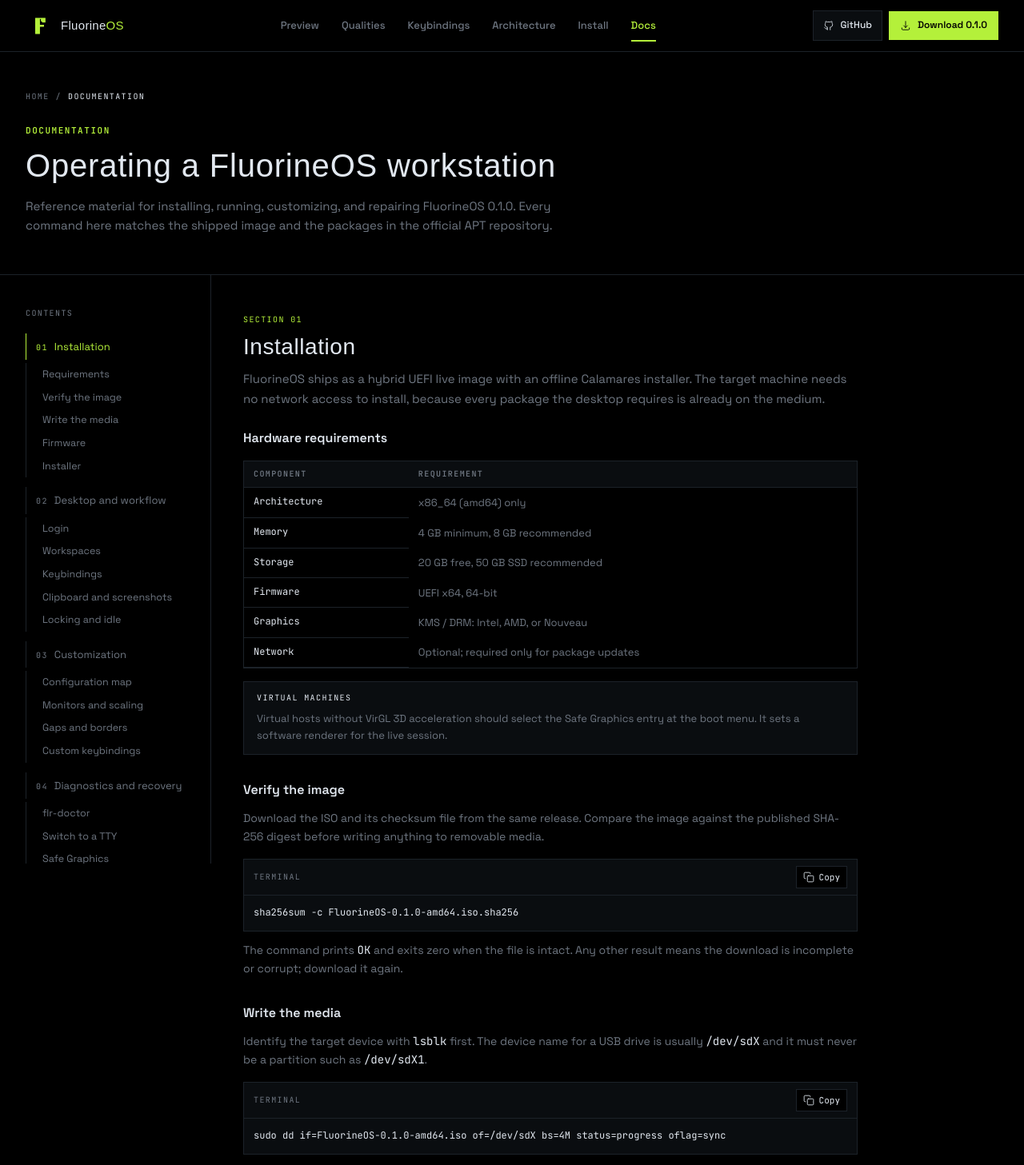
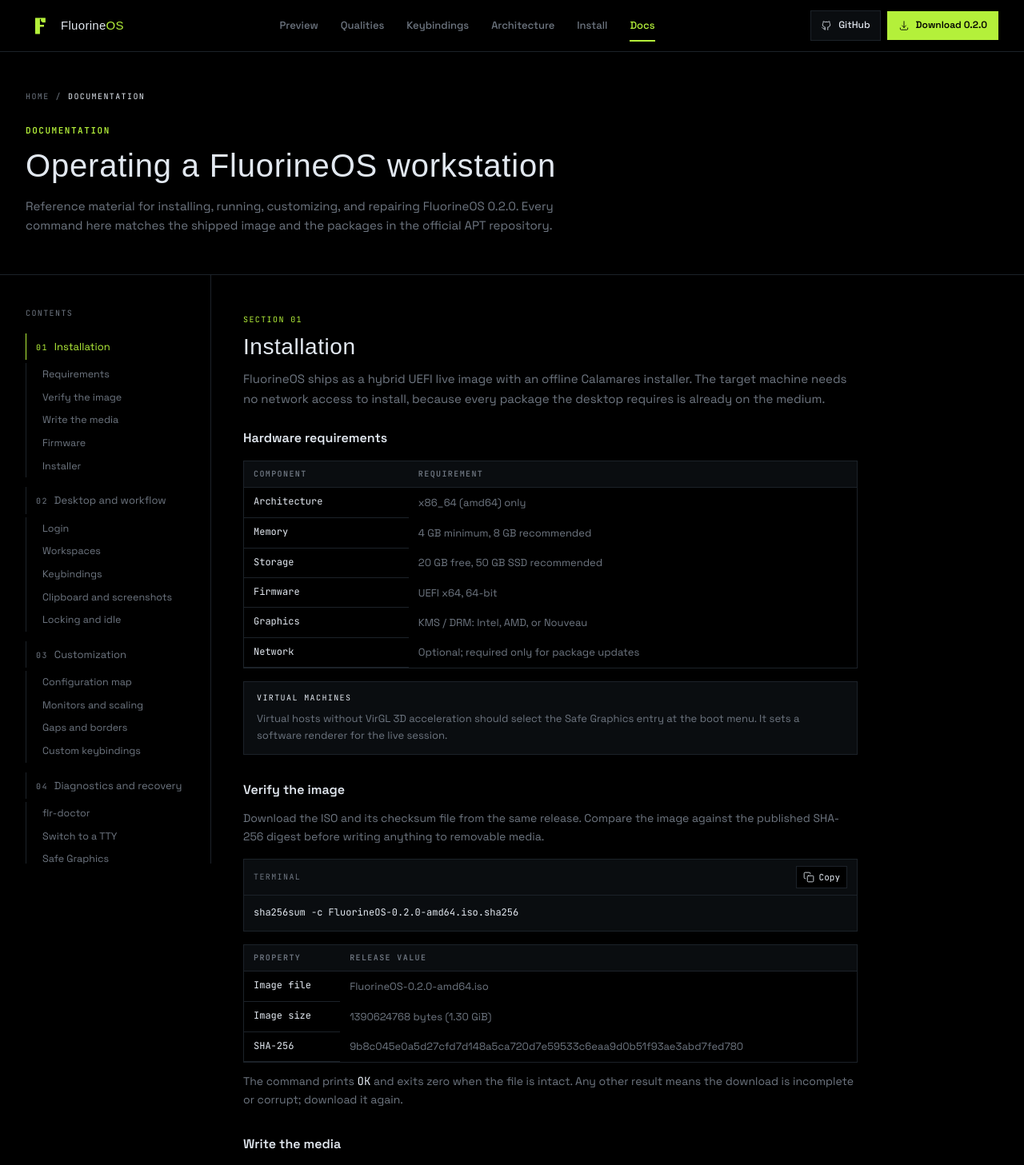
Before and after one commit to FluorineOS/fluorine-website, a Next.js app: page /docs in a window 1280 px wide. Shown: the top 1457 px of the page at 80% size. Built offline with nearby package versions, Linux system fonts and the light colour scheme; a web font is replaced by a local one.

Commit message:
docs(site): update release metadata to 0.2.0
The landing page and documentation still described the 0.1.0 image, so the
download size and digest no longer matched the published release.

```diff
--- a/src/app/docs/page.tsx
+++ b/src/app/docs/page.tsx
@@ -10,14 +10,14 @@ import { IconArrowRight, IconTerminal } from "@/components/Icons";
 export const metadata: Metadata = {
   title: "Documentation - FluorineOS",
   description:
-    "Installation, desktop workflow, customization, and recovery reference for FluorineOS 0.1.0 on Debian 13 and Hyprland.",
+    "Installation, desktop workflow, customization, and recovery reference for FluorineOS 0.2.0 on Debian 13 and Hyprland.",
   alternates: {
     canonical: "/docs",
   },
   openGraph: {
     title: "Documentation - FluorineOS",
     description:
-      "Installation, desktop workflow, customization, and recovery reference for FluorineOS 0.1.0.",
+      "Installation, desktop workflow, customization, and recovery reference for FluorineOS 0.2.0.",
     url: "https://fluorineos.pages.dev/docs",
     siteName: "FluorineOS",
     locale: "en_US",
@@ -179,7 +179,7 @@ export default function DocsPage() {
           </h1>
           <p className="mt-4 max-w-2xl text-pretty text-[15px] leading-[1.65] text-muted">
             Reference material for installing, running, customizing, and repairing
-            FluorineOS 0.1.0. Every command here matches the shipped image and the
+            FluorineOS 0.2.0. Every command here matches the shipped image and the
             packages in the official APT repository.
           </p>
         </div>
@@ -233,7 +233,18 @@ export default function DocsPage() {
                   </Prose>
                   <CodeBlock
                     label="Terminal"
-                    code={`sha256sum -c FluorineOS-0.1.0-amd64.iso.sha256`}
+                    code={`sha256sum -c FluorineOS-0.2.0-amd64.iso.sha256`}
+                  />
+                  <DataTable
+                    head={["Property", "Release value"]}
+                    rows={[
+                      ["Image file", "FluorineOS-0.2.0-amd64.iso"],
+                      ["Image size", "1390624768 bytes (1.30 GiB)"],
+                      [
+                        "SHA-256",
+                        "9b8c045e0a5d27cfd7d148a5ca720d7e59533c6eaa9d0b51f93ae3abd7fed780",
+                      ],
+                    ]}
                   />
                   <Prose>
                     <p>
@@ -256,7 +267,7 @@ export default function DocsPage() {
                   </Prose>
                   <CodeBlock
                     label="Terminal"
-                    code={`sudo dd if=FluorineOS-0.1.0-amd64.iso of=/dev/sdX bs=4M status=progress oflag=sync`}
+                    code={`sudo dd if=FluorineOS-0.2.0-amd64.iso of=/dev/sdX bs=4M status=progress oflag=sync`}
                   />
                   <Note title="Warning">
                     Writing to the wrong device destroys its contents irreversibly.
--- a/src/components/ArchitectureInstall.tsx
+++ b/src/components/ArchitectureInstall.tsx
@@ -123,7 +123,7 @@ const steps: { label: string; title: string; description: string; command: strin
     title: "Verify the download",
     description:
       "Compare the image against the published checksum before writing it to removable media.",
-    command: "sha256sum -c FluorineOS-0.1.0-amd64.iso.sha256",
+    command: "sha256sum -c FluorineOS-0.2.0-amd64.iso.sha256",
   },
   {
     label: "Step 2",
@@ -131,7 +131,7 @@ const steps: { label: string; title: string; description: string; command: strin
     description:
       "Replace /dev/sdX with your target device. Everything on that device will be erased.",
     command:
-      "sudo dd if=FluorineOS-0.1.0-amd64.iso of=/dev/sdX bs=4M status=progress oflag=sync",
+      "sudo dd if=FluorineOS-0.2.0-amd64.iso of=/dev/sdX bs=4M status=progress oflag=sync",
   },
   {
     label: "Step 3",
@@ -158,10 +158,10 @@ sudo apt-get update && sudo apt-get install -y fluorine-desktop`,
 ];
 
 const releaseImage = {
-  version: "0.1.0",
-  name: "FluorineOS-0.1.0-amd64.iso",
-  size: "1.30 GiB (1390505984 bytes)",
-  digest: "96e9114ed09c6e82629725d2fc092205fcb22e6d10979b05e28e9101e788672f",
+  version: "0.2.0",
+  name: "FluorineOS-0.2.0-amd64.iso",
+  size: "1.30 GiB (1390624768 bytes)",
+  digest: "9b8c045e0a5d27cfd7d148a5ca720d7e59533c6eaa9d0b51f93ae3abd7fed780",
 };
 
 export function ArchitectureInstall() {
@@ -219,7 +219,7 @@ export function ArchitectureInstall() {
               </p>
             </div>
             <Link
-              href="https://github.com/FluorineOS/fluorine/releases/tag/v0.1.0"
+              href="https://github.com/FluorineOS/fluorine/releases/tag/v0.2.0"
               className="inline-flex shrink-0 items-center justify-center gap-2 border-[1.5px] border-hairline bg-surface px-3 py-2 text-[12px] font-medium text-primary transition-colors hover:border-accent"
             >
               <IconDownload className="h-3.5 w-3.5" />
--- a/src/components/Footer.tsx
+++ b/src/components/Footer.tsx
@@ -4,7 +4,7 @@ import { IconArrowUp } from "./Icons";
 
 const links = [
   { label: "GitHub", href: "https://github.com/FluorineOS/fluorine" },
-  { label: "Releases", href: "https://github.com/FluorineOS/fluorine/releases/tag/v0.1.0" },
+  { label: "Releases", href: "https://github.com/FluorineOS/fluorine/releases/tag/v0.2.0" },
   { label: "APT repository", href: "https://fluorineos.github.io/apt-repo" },
   { label: "Issues", href: "https://github.com/FluorineOS/fluorine/issues" },
 ];
--- a/src/components/Hero.tsx
+++ b/src/components/Hero.tsx
@@ -39,7 +39,7 @@ export function Hero() {
         <div className="mx-auto flex max-w-4xl flex-col items-center text-center">
           <p className="inline-flex items-center gap-2 border-[1.5px] border-hairline bg-surface px-3 py-1.5 font-mono text-[11px] uppercase tracking-[0.14em] text-primary">
             <span aria-hidden="true" className="h-1.5 w-1.5 bg-accent" />
-            Release 0.1.0
+            Release 0.2.0
           </p>
 
           <h1
@@ -69,11 +69,11 @@ export function Hero() {
 
           <div className="mt-9 flex w-full flex-col items-stretch gap-3 sm:w-auto sm:flex-row sm:items-center">
             <Link
-              href="https://github.com/FluorineOS/fluorine/releases/tag/v0.1.0"
+              href="https://github.com/FluorineOS/fluorine/releases/tag/v0.2.0"
               className="inline-flex items-center justify-center gap-2 bg-accent px-5 py-3 text-sm font-semibold text-canvas transition-colors hover:bg-accent-hover"
             >
               <IconDownload className="h-4 w-4" />
-              <span>Download ISO 0.1.0</span>
+              <span>Download ISO 0.2.0</span>
             </Link>
 
             <Link
--- a/src/components/Navbar.tsx
+++ b/src/components/Navbar.tsx
@@ -160,12 +160,12 @@ export function Navbar() {
             <span>GitHub</span>
           </a>
           <a
-            href="https://github.com/FluorineOS/fluorine/releases/tag/v0.1.0"
+            href="https://github.com/FluorineOS/fluorine/releases/tag/v0.2.0"
             className="inline-flex items-center gap-2 bg-accent px-3.5 py-2 text-[12px] font-semibold text-canvas transition-colors hover:bg-accent-hover"
           >
             <IconDownload className="h-3.5 w-3.5" />
             <span>
-              Download<span className="hidden sm:inline"> 0.1.0</span>
+              Download<span className="hidden sm:inline"> 0.2.0</span>
             </span>
           </a>
           <button
--- a/src/components/WorkstationPreview.tsx
+++ b/src/components/WorkstationPreview.tsx
@@ -144,7 +144,7 @@ export function WorkstationPreview() {
                     <dd className="inline text-muted"> ----------------------</dd>
                   </div>
                   {[
-                    ["OS", "FluorineOS 0.1.0 x86_64"],
+                    ["OS", "FluorineOS 0.2.0 x86_64"],
                     ["Base", "Debian GNU/Linux 13 (trixie)"],
                     ["Kernel", "Linux 6.12.9-amd64"],
                     ["Uptime", "2 hours, 14 mins"],
@@ -217,8 +217,8 @@ hl.bind("SUPER + F",      hl.dsp.window.fullscreen({ action = "toggle" }))`}
 
 FluorineOS
 ------------------------------------------------------------
-  Version                        0.1.0
-  Distribution                   FluorineOS 0.1.0 (trixie)
+  Version                        0.2.0
+  Distribution                   FluorineOS 0.2.0 (trixie)
   Base                           trixie
 
 Session
```
Also changed, not shown: 1 other file (tests, documents, lock files or other folders).
